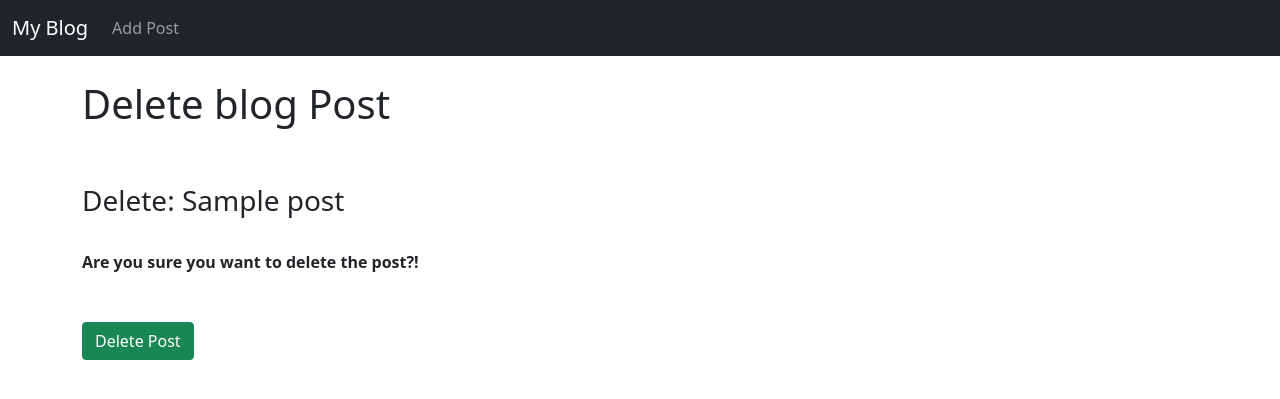
After one commit to opm4/dental_website, a Django app: template dental_website/blog/templates/blog/delete_post.html in a window 1280 px wide. The commit adds this page. Shown: the top 399 px of the page. Run offline with Django 3.2, Linux system fonts and the light colour scheme; the template is opened without the code that fills it: most values are stand-ins (such as "Sample title", 1, 10 or a date in 2020).

Commit message:
Delete a Blog Post

```diff
--- /dev/null
+++ b/dental_website/blog/templates/blog/delete_post.html
@@ -0,0 +1,17 @@
+{% extends 'blog/base_blog.html' %}
+{% block title %} Delete blog post{% endblock title %} Create a new blog post
+{% block content %}
+
+<h1> Delete blog Post </h1>
+<br/><br/>
+<h3> Delete: {{ post.title }} </h3>
+<br/>
+<div class="mb-3">
+    <form method="POST">
+        {% csrf_token %}
+        <strong> Are you sure you want to delete the post?!</strong>
+        <br/><br/><br/>
+        <button class="btn btn-success">Delete Post</button>
+</div>
+
+{% endblock content %}
--- a/dental_website/blog/templates/blog/home_blog.html
+++ b/dental_website/blog/templates/blog/home_blog.html
@@ -7,7 +7,11 @@
     {% for post in object_list %}
         <li><a href="{% url 'article_detail' post.pk %}"> {{ post.title}} </a> -
         {{ post.author.first_name}} {{ post.author.last_name}} -
-        <small><a href="{% url 'update_post' post.pk %}" >Edit</a></small><br/>
+        <small>
+            <a href="{% url 'update_post' post.pk %}" >Edit</a>
+            <a href="{% url 'delete_post' post.pk %}" >Delete</a>
+        </small>
+        <br/>
         {{ post.body}}</li>
     {% endfor %}
 </ul>
--- a/dental_website/blog/urls.py
+++ b/dental_website/blog/urls.py
@@ -1,7 +1,7 @@
 from django.urls import path
 from django.views.generic.edit import UpdateView
 # from . import views
-from .views import HomeView, ArticleDetailView, AddPostView, UpdatePostView
+from .views import HomeView, ArticleDetailView, AddPostView, UpdatePostView, DeletePostView
 
 urlpatterns = [
     # path('', views.home, name="home_blog"),
@@ -9,4 +9,5 @@ urlpatterns = [
     path('article/<int:pk>', ArticleDetailView.as_view(), name="article_detail"),
     path('add_post/', AddPostView.as_view(), name="add_post"),
     path('article/edit/<int:pk>', UpdatePostView.as_view(), name="update_post"),
+    path('article/<int:pk>/delete', DeletePostView.as_view(), name="delete_post"),
 ]
```
Also changed, not shown: dental_website/blog/templates/blog/article_details_blog.html (+6 -1 lines), dental_website/blog/views.py (+8 -1 lines), dental_website/db.sqlite3.
